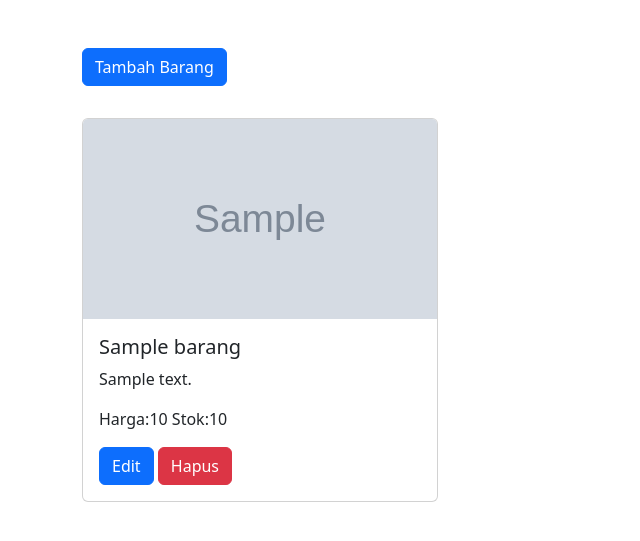
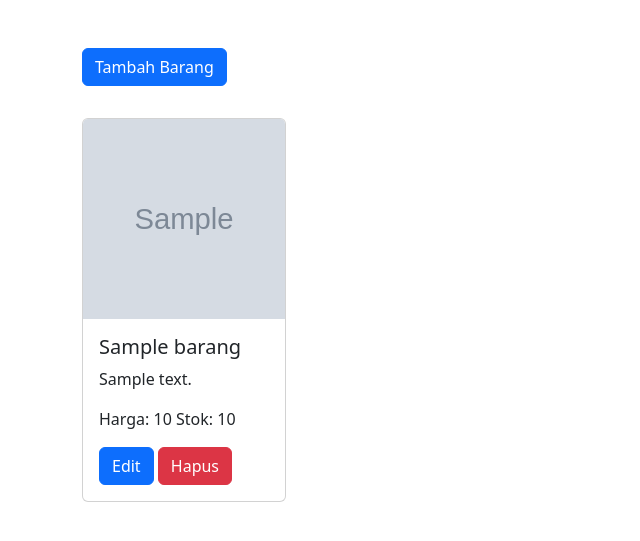
Before and after one commit to rendi-hendra/library-cafe, a PHP site: page /barang.php in a window 1280 px wide. Shown: the part 57-598 px from the top of the page, without its empty margins (0-640 px from the left). Run offline with PHP 8.4, Linux system fonts and the light colour scheme; the visitor is signed in with stand-in values (Sample User, id 1); tables that the repository leaves empty or names only in its code hold one stand-in row (values such as "Sample post"); grey boxes marked "Sample" are stand-in pictures; some libraries are stand-ins or nearby versions.

Commit message:
feat(barang): Update UI Barang

```diff
--- a/barang.php
+++ b/barang.php
@@ -19,7 +19,7 @@ $result = mysqli_query($conn, $sql);
             <a href="barang_form.php" class="btn btn-primary mt-5">Tambah Barang</a>
             <?php
             if (mysqli_num_rows($result) > 0) {
-                echo '<div class="row row-cols-1 row-cols-md-3 g-4 mt-2 mb-5">';
+                echo '<div class="row row-cols-1 row-cols-md-5 g-4 mt-2 mb-5">';
                 while ($row = mysqli_fetch_assoc($result)) {
                     echo "
                         <div class='col'>
@@ -28,7 +28,7 @@ $result = mysqli_query($conn, $sql);
                             <div class='card-body'>
                                 <h5 class='card-title'>" . $row['nama'] . "</h5>
                                 <p class='card-text'>" . $row['keterangan'] . "</p>
-                                <p class='card-text'>Harga:" . $row['harga'] . " Stok:" . $row['stok'] . "</p>
+                                <p class='card-text'>Harga: " . $row['harga'] . " Stok: " . $row['stok'] . "</p>
                                 <a href='barang_form.php?id=" . $row['id'] . "' class='btn btn-primary'>Edit</a>
                                 <button class='btn btn-danger btn-delete' data-id='" . $row['id'] . "'>Hapus</button>
                             </div>
```
